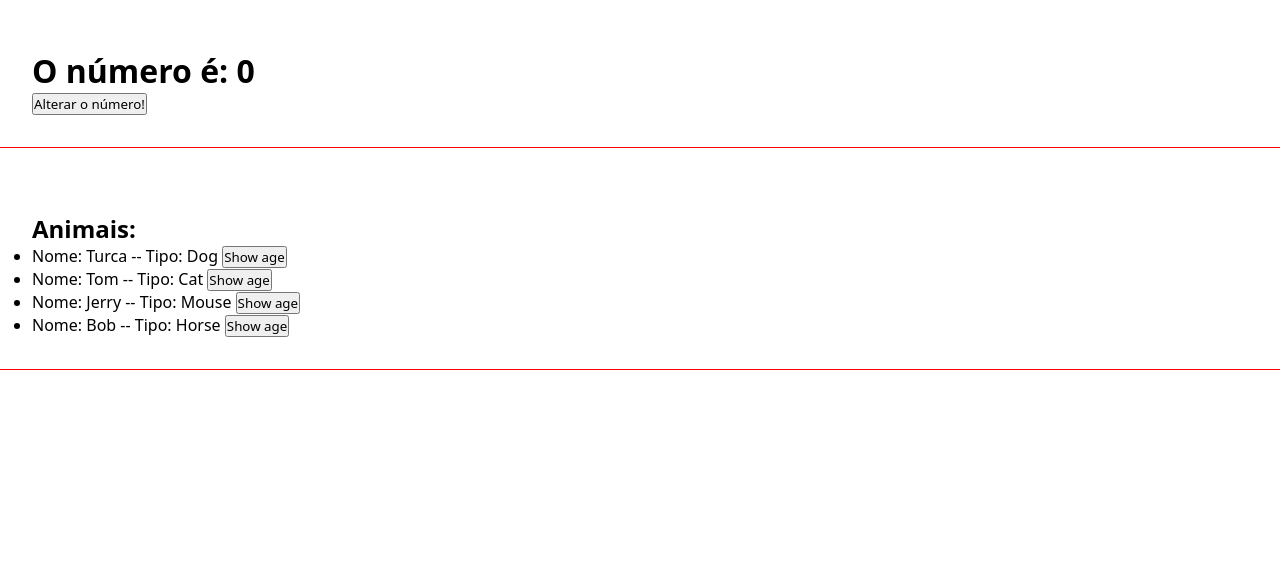
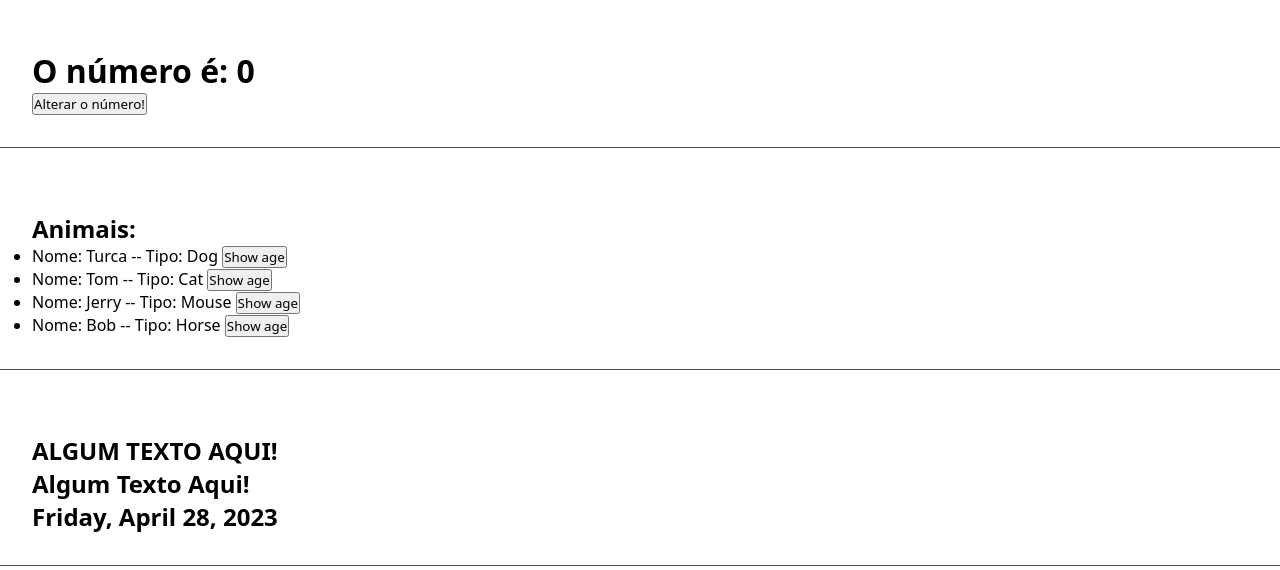
Before and after one commit to israelsilva282/Study-Angular, an Angular app: page / in a window 1280 px wide. Shown: the part 916-1486 px from the top of the page. Built offline with nearby package versions, Linux system fonts and the light colour scheme.

Commit message:
Trabalhando com pipe operators

```diff
--- a/src/app/app.component.html
+++ b/src/app/app.component.html
@@ -7,3 +7,4 @@
 <app-eventos />
 <app-emitter />
 <app-list-render />
+<app-pipes />
--- a/src/app/app.module.ts
+++ b/src/app/app.module.ts
@@ -11,6 +11,7 @@ import { EventosComponent } from './components/eventos/eventos.component';
 import { EmitterComponent } from './components/emitter/emitter.component';
 import { ChangeNumberComponent } from './components/change-number/change-number.component';
 import { ListRenderComponent } from './components/list-render/list-render.component';
+import { PipesComponent } from './components/pipes/pipes.component';
 
 @NgModule({
   declarations: [
@@ -22,7 +23,8 @@ import { ListRenderComponent } from './components/list-render/list-render.compon
     EventosComponent,
     EmitterComponent,
     ChangeNumberComponent,
-    ListRenderComponent
+    ListRenderComponent,
+    PipesComponent
   ],
   imports: [
     BrowserModule,
--- /dev/null
+++ b/src/app/components/pipes/pipes.component.html
@@ -0,0 +1,5 @@
+<div class="class">
+  <h2>{{ "Algum texto aqui!" | uppercase }}</h2>
+  <h2>{{ "Algum texto aqui!" | titlecase }}</h2>
+  <h2>{{ today | date : "fullDate" }}</h2>
+</div>
--- /dev/null
+++ b/src/app/components/pipes/pipes.component.ts
@@ -0,0 +1,10 @@
+import { Component } from '@angular/core';
+
+@Component({
+  selector: 'app-pipes',
+  templateUrl: './pipes.component.html',
+  styleUrls: ['./pipes.component.css']
+})
+export class PipesComponent {
+  today = new Date();
+}
```
Also changed, not shown: src/app/components/pipes/pipes.component.css (added), 1 other file (tests, documents, lock files or other folders).
